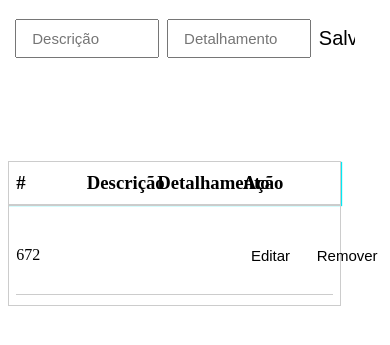
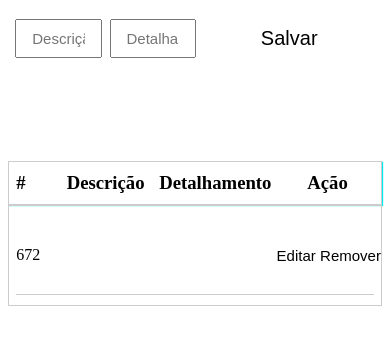
Before and after one commit to gabrielcampoos/listaTarefas, a plain HTML site: page recados.html in a window 390 px wide. Both pictures are taken after a click on the button "Salvar". Shown: the part 109-454 px from the top of the page. Drawn offline with Linux system fonts and the light colour scheme.

Commit message:
media queries

```diff
--- a/css/style.css
+++ b/css/style.css
@@ -487,3 +487,110 @@ form {
 .frm-linha button:hover {
     background-color: #3c3a3a;
 }
+
+@media screen and (max-width: 900px) {
+    section.login{
+        width: 100%;
+    }
+
+    section.criarConta{
+        width: 100%;
+        display: flex;
+        align-items: center;
+    }
+}
+
+@media screen and (max-width: 768px) {
+    section.login{
+        width: 100%;
+    }
+
+    section.criarConta{
+        width: 100%;
+        display: flex;
+        align-items: center;
+    }
+
+    .imgLogin{
+        width: 50%;
+        height: 100%
+    }
+
+    .imgLogin img{
+        width: 100%;
+    }
+
+    form{
+        width: 50%;
+        height: 100%;
+    }
+}
+
+@media screen and (max-width: 625px) {
+    section.recados{
+        width: 100%;
+        height: 200px;
+        max-width: 500px;
+        margin: 30px auto;
+
+    }
+
+    section.list{
+        width: 100%;
+        height: 1200px;
+        max-width: 500px;
+        margin: 20px auto;
+
+    }
+
+    div.inputFlex > input[type="button"]{
+        width: 100%;
+        max-width: 500px;
+    }
+
+    #listaTarefas{
+        width: 100%;
+    }
+
+    #listaTarefas li{
+        width: 100%;
+    }
+
+    .acao{
+        width: 15%;
+        margin: 0;
+    }
+
+    .acaoRed{
+        width: 15%;
+    }
+
+    .infoRecados{
+        width: 100%;
+    }
+
+    .infoRecados h3{
+        width: 10%
+    }
+    .infoRecados h3:nth-of-type(2){
+        width: 30%;
+        text-align: center;
+    }
+    .infoRecados h3:nth-of-type(3){
+        width: 30%;
+    }
+
+    .infoRecados h3:nth-of-type(4){
+        width: 30%;
+        text-align: center;
+        padding-left: 30px;
+    }
+
+    .textoTarefa{
+        text-align: center;
+    }
+
+    .detailTarefa{
+        text-align: center;
+    }
+}
```
Also changed, not shown: criar-conta.html (+1 -1 lines), index.html (line endings or trailing spaces).
